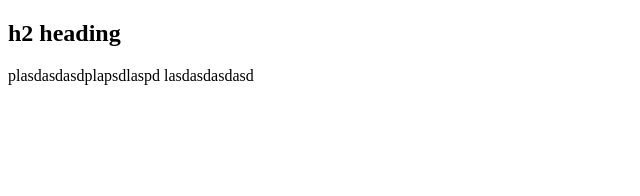
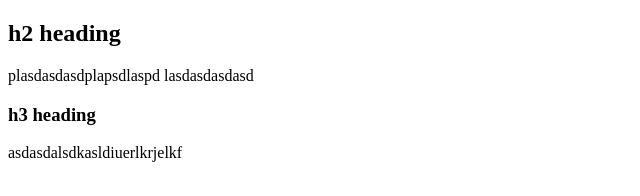
Before and after one commit to morales1980/nauka-gita-2, a plain HTML site: page index.html in a window 1280 px wide. Shown: the whole page, without its empty margins (0-640 px from the left). Drawn offline with Linux system fonts and the light colour scheme.

Commit message:
Update index.html footer

```diff
--- a/index.html
+++ b/index.html
@@ -13,6 +13,11 @@
 <p>plasdasdasdplapsdlaspd lasdasdasdasd</p>
 </section>
 </main>
-<footer></footer>
+<footer>
+  <h3>h3 heading</h3>
+  <p>
+    asdasdalsdkasldiuerlkrjelkf
+  </p>
+</footer>
 </body>
 </html>
```
